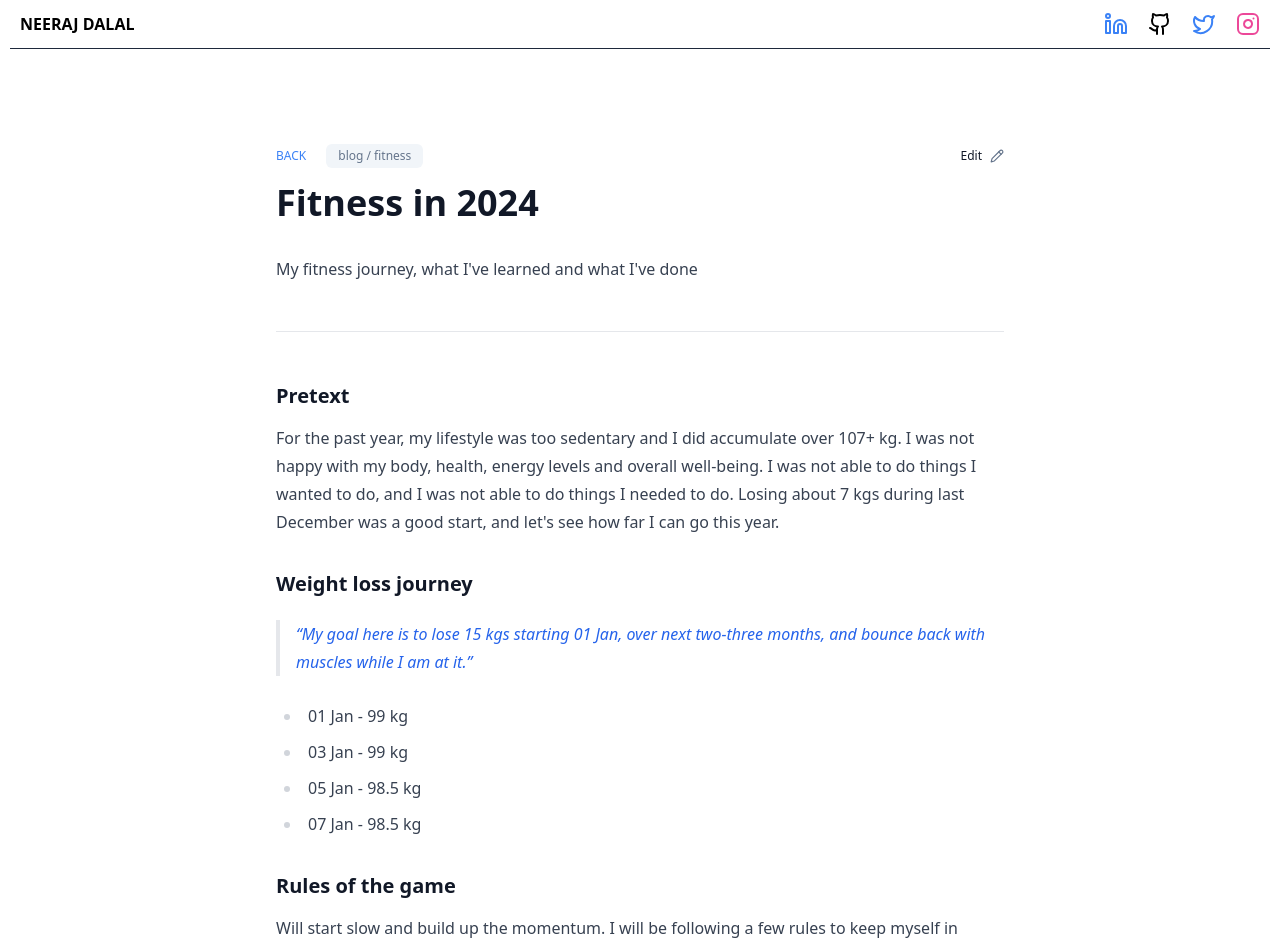
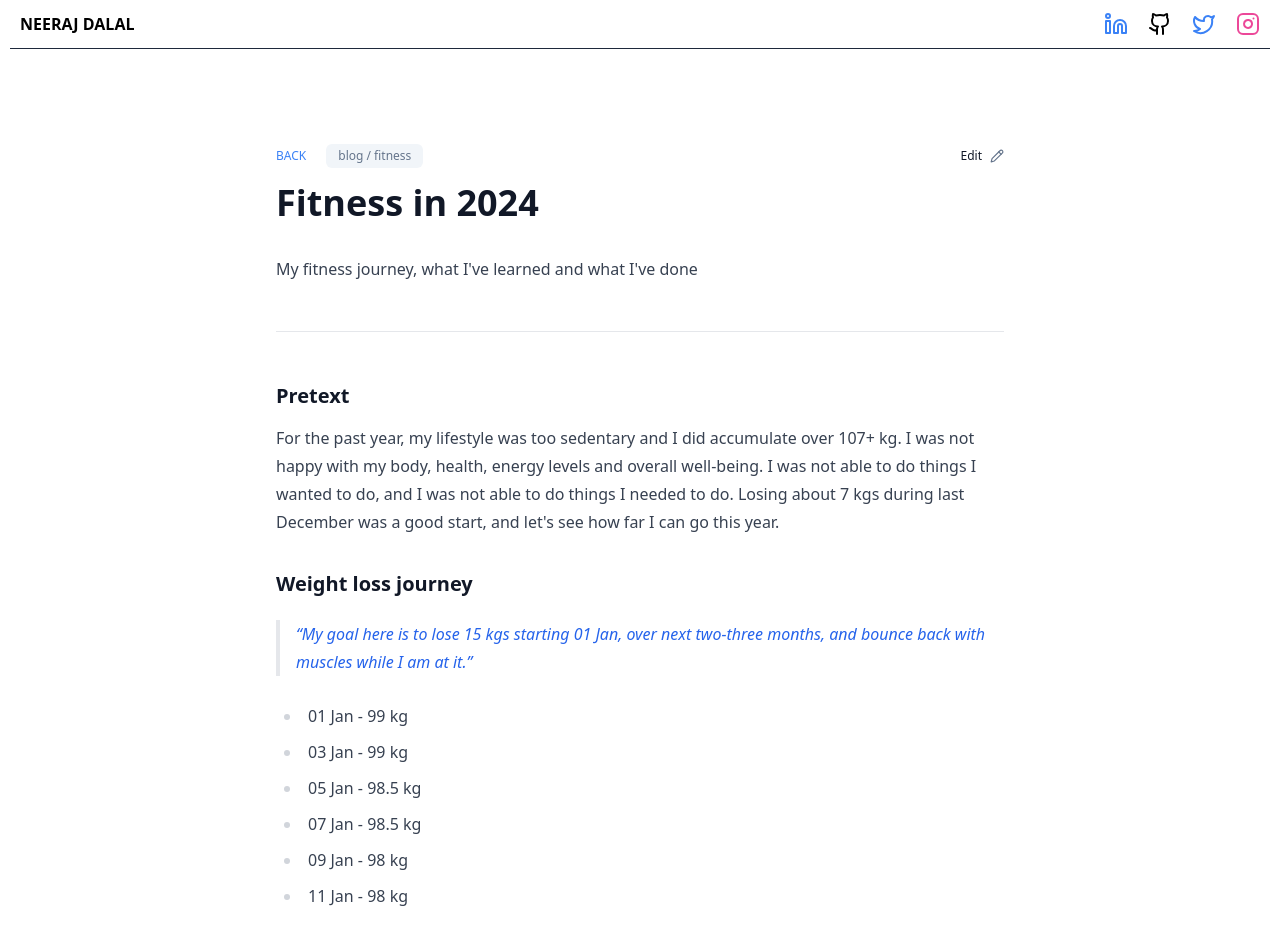
Before and after one commit to nrjdalal/v0.nrjdalal.com, a Next.js app: page /blog/fitness in a window 1280 px wide. Shown: the top 948 px of the page. Built offline with nearby package versions, Linux system fonts and the light colour scheme; no server answers.

Commit message:
updated fitness

```diff
--- a/src/app/(mdx)/blog/fitness/page.mdx
+++ b/src/app/(mdx)/blog/fitness/page.mdx
@@ -21,6 +21,8 @@ For the past year, my lifestyle was too sedentary and I did accumulate over 107+
 - 03 Jan - 99 kg
 - 05 Jan - 98.5 kg
 - 07 Jan - 98.5 kg
+- 09 Jan - 98 kg
+- 11 Jan - 98 kg
 
 ### Rules of the game
 
```
